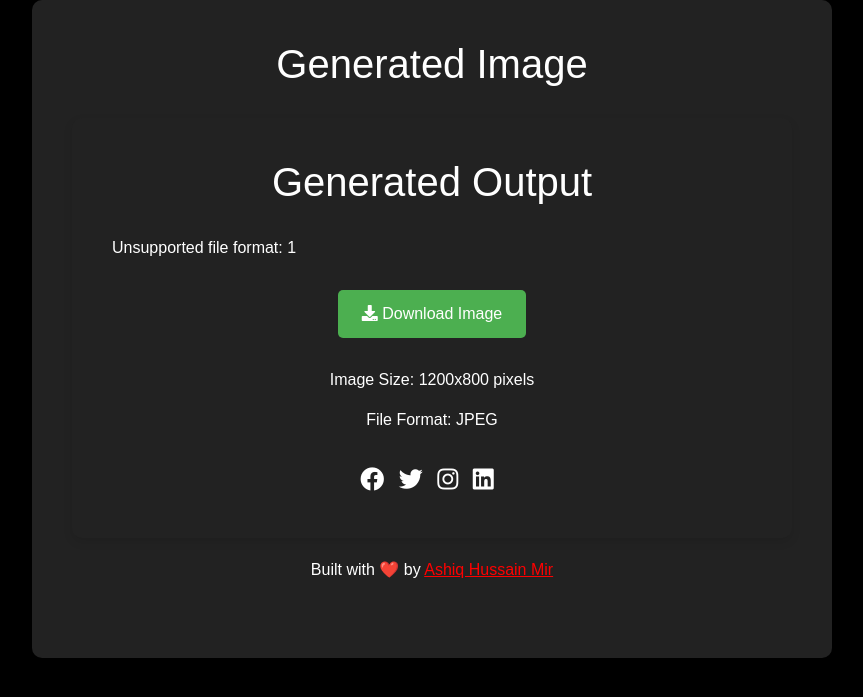
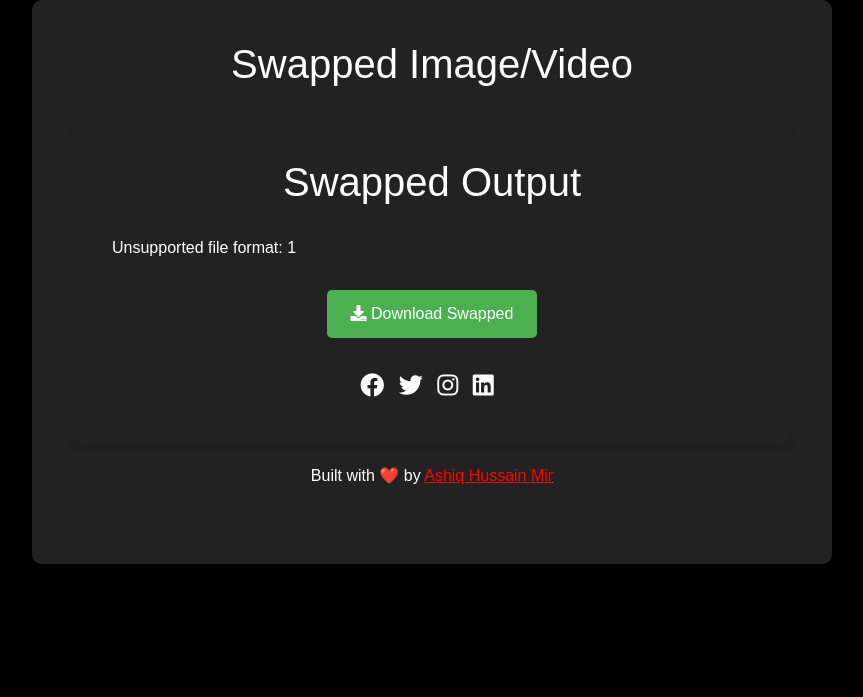
Before and after one commit to mir-ashiq/DeepFake, a Flask app: page /output_files/1 in a window 1280 px wide. Shown: the top 697 px of the page, without its empty margins (208-1071 px from the left). Run offline with Flask 3, Linux system fonts and the light colour scheme; some libraries are stand-ins or nearby versions.

Commit message:
Update templates/output.html

```diff
--- a/templates/output.html
+++ b/templates/output.html
@@ -121,9 +121,9 @@
 </head>
 <body>
     <div class="container">
-        <h1>Generated Image</h1>
+        <h1>Swapped Image/Video</h1>
         <div class="container">
-        <h1>Generated Output</h1>
+        <h1>Swapped Output</h1>
         <div class="output-container">
             {% if filename.endswith('.jpg') or filename.endswith('.png') or filename.endswith('.jpeg') %}
                 <img src="{{ url_for('output_files', filename=filename) }}" alt="Generated Image" onclick="toggleImageSize(this)">
@@ -137,11 +137,9 @@
             {% endif %}
         </div>
         <div class="button-container">
-            <a href="/output_files/output.png" class="btn btn-success" onclick="downloadImage()"><i class="fas fa-download"></i> Download Image</a>
-        </div>
-        <div class="image-details">
-            <p>Image Size: 1200x800 pixels</p>
-            <p>File Format: JPEG</p>
+            <a href="{{ url_for('download_output', filename=filename) }}" class="btn btn-success">
+                <i class="fas fa-download"></i> Download Swapped
+            </a>
         </div>
         <div class="social-buttons">
             <span class="social-button">
```
